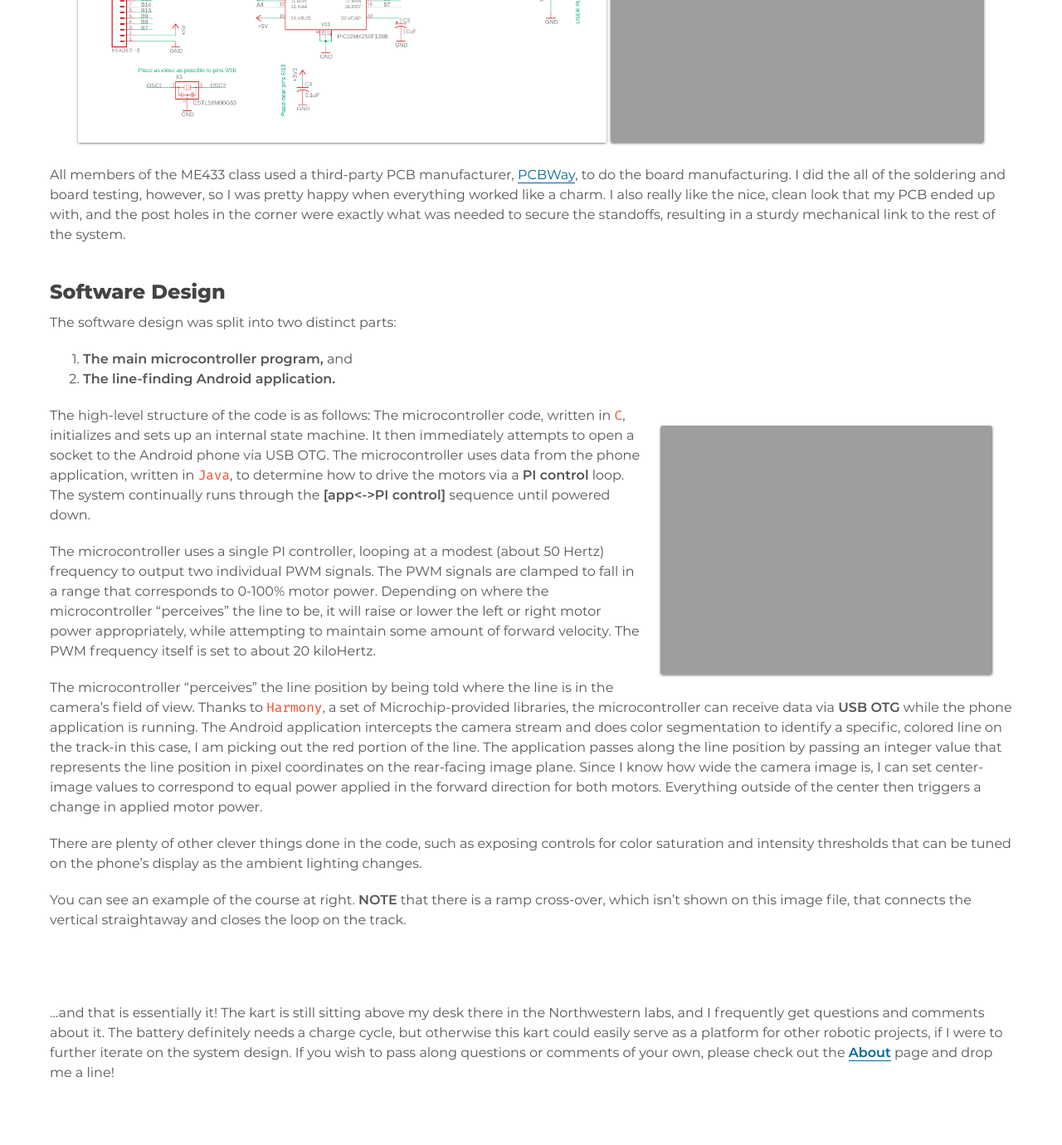
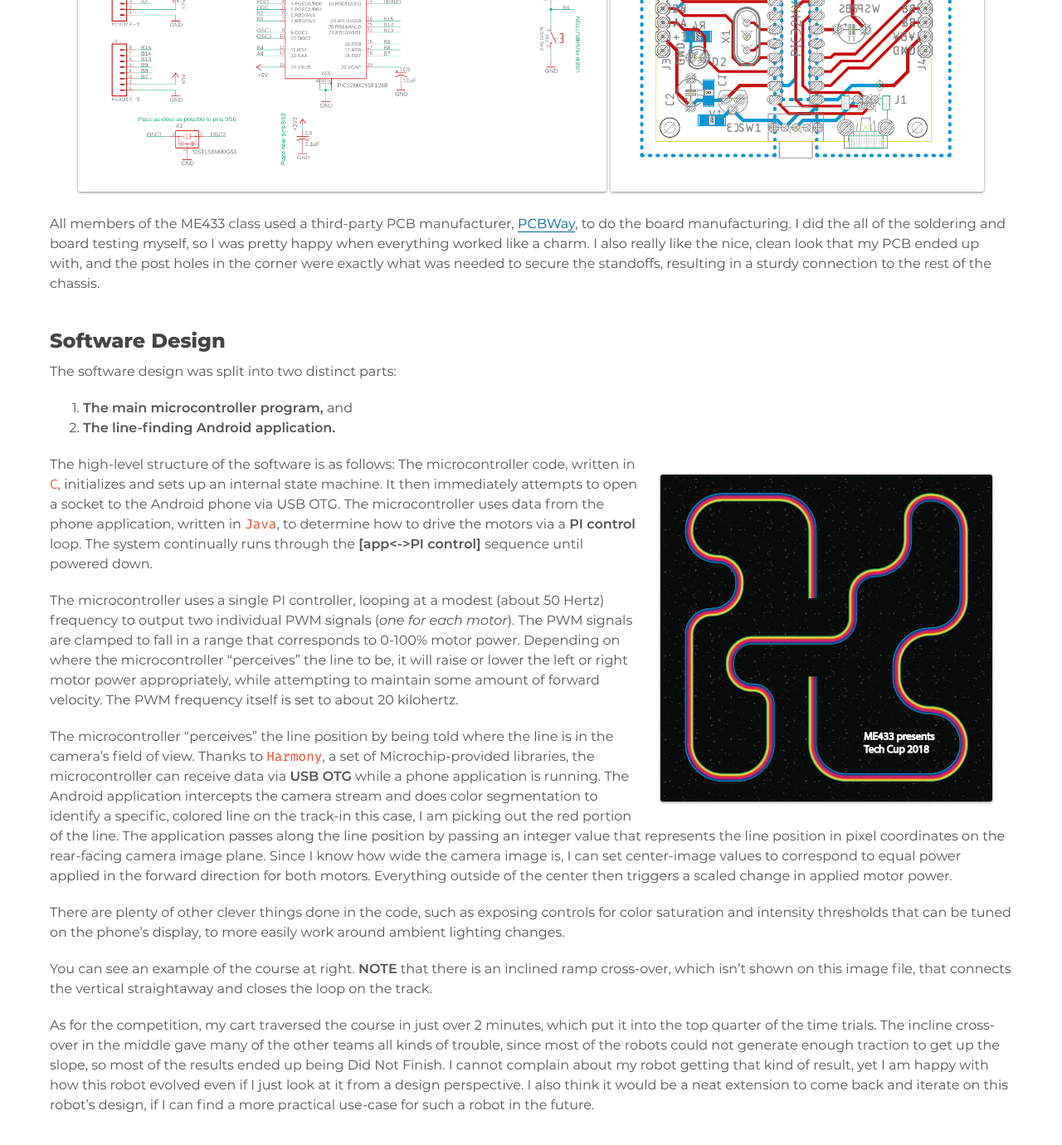
Before and after one commit to spieswl/spieswl.github.io, a Jekyll site: the page built from _projects/2018-06-14-building-a-robot-from-scratch.md, in a window 1280 px wide and 1400 px high, scrolled down 3746 px. Shown: the top 1380 px of the window at 83% size. Built offline with Jekyll 4.4.1, drawn with Linux system fonts in a browser that asks for light colours; some of the changed text lies outside the part shown.

Commit message:
* Moved some images around * Touched up the go-kart robot project write-up

```diff
--- a/_projects/2018-06-14-building-a-robot-from-scratch.md
+++ b/_projects/2018-06-14-building-a-robot-from-scratch.md
@@ -1,23 +1,23 @@
 ---
 layout:             project
-title:              "Building a Robotic Kart from Scratch"
+title:              "Building a Go-Kart Robot from Scratch"
 date:               "2018-06-14"                            # Used for project sorting by date
 
-description:        "Building a robot from nothing involves a lot of work across a variety of disciplines; we go through the full process of building a line-following robot from scratch."
-keywords:           embedded systems, C, android, mechanical engineering, electrical engineering, schematic entry, fabrication, advanced manufacturing, laser cutting, 3D printing, onshape
-tags:               [C, Android, Robotics, Embedded Systems, Mechanical, Electrical, 3D Printing, Laser Cutting, OnShape]
+description:        "Building a robot from nothing crosses a variety of disciplines; I walk through the process of building a simple line-following robot from scratch."
+keywords:           robotics, schematics, mechanical engineering, electrical engineering, programming, fabrication, advanced manufacturing, laser cutting, 3D printing, onshape
+tags:               [Robotics, Schematics]
 
 specifics:
-    images:         "cotton-kandy-kart"                     # This path is project-dependent; don't forget to change it!
+    images:         "cotton-candy-kart"                     # This path is project-dependent; don't forget to change it!
 
 published:          true
 ---
 
-The ultimate aim of a series of Mechatronics courses I took for the MSR program was a project to build a robotic kart from scratch and let it drive autonomously around a race track as part of a design competition. My kart, nicknamed Cotton Kandy (_check out the vehicle color scheme_), was designed and built over the course of several weeks in the Spring of 2018. Every aspect of the kart, including the mechanical design, the electrical controls (with one exception that provided by the class administrator), the software running on the microcontroller and on an Android cell phone, and the assembly of the vehicle was all handled by myself during the lead-up to the competition. As a result, I accrued significant cross-disciplinary design experience...and I had a fantastic time while doing so.
+During my time in Northwestern's **MSR** program, I took a series of Mechatronics courses that covered several different aspects of robot design. The capstone of the series was a design project to build a shoebox-sized robotic go-kart from scratch and program it to drive autonomously around a custom race track. My go-kart (_affectionately nicknamed Cotton Candy after its color scheme_) was designed and built over several weeks worth of time in early 2018. Every aspect of the go-kart creation, including mechanical design, electrical controls (_with one exception that was provided by the class administrator_), the software running on the microcontroller and an attached Android phone, and vehicle assembly, was ultimately my responsibility during the lead-up to the final demonstration. It was a great way to accrue a bunch of cross-disciplinary design experience, and the 'race' at the end was exciting for the chance to see all of the other designs and talk shop about the process.
 
-[Nick Marchuk](http://www.mccormick.northwestern.edu/research-faculty/directory/affiliated/marchuk-nicholas.html), administrator of the Mechatronics classes, started our project span by kicking us off with workshops that focused on a plethora of topics in embedded systems design, such as designing electronics for PCB layout, digital signal processing for sensor noise compensation, sensor fusion, mechanical CAD design, and other topics. He also provided us with a small motor control daughter board, designed to work with our self-designed microcontroller PCBs. Lastly, we were required to create an **[OnShape](https://www.onshape.com/)** profile, as we would be performing our mechanical design through their online CAD system.
+[Nick Marchuk](http://www.mccormick.northwestern.edu/research-faculty/directory/affiliated/marchuk-nicholas.html), administrator of the NU Mechatronics classes, started our series by kicking us off with workshops that focused on a range of topics in robotic systems design, such as designing controls electronics for motor control, digital signal processing for sensor noise compensation, sensor fusion, mechanical CAD design, and other topics. He also provided us with a small motor control daughter board, designed to work with our self-designed microcontroller PCBs. Lastly, we each created an **[OnShape](https://www.onshape.com/)** profile, as we would be performing our mechanical design through their online CAD system.
 
-With the stage set, the rest of this project write-up is going to walk you through all of the discipline areas and talk about my experiences designing each aspect of the kart. First, **[look over at GitHub for the roll-up repository](https://github.com/spieswl/cotton-kandy-kart)** holding mechanical designs (_pardon the PDFs_), electrical schematics, and the necessary software. Note that _**[MPLAB IDE](http://www.microchip.com/mplab/mplab-x-ide)**_ and _**[Android Studio](https://developer.android.com/studio/)**_ were used to perform the programming, and _**[Autodesk EAGLE](https://www.autodesk.com/products/eagle/overview)**_ was used for the electrical schematics and PCB layout.
+With the stage set, the rest of this project write-up just goes through all the discipline-specific areas and talks about my experiences with each. First, look over at GitHub for [the project repository](https://github.com/spieswl/robotic-kart-v1) which holds the mechanical designs, electrical schematics, and the microcontroller and Android application source code. _**[MPLAB IDE](http://www.microchip.com/mplab/mplab-x-ide)**_ and _**[Android Studio](https://developer.android.com/studio/)**_ were used for emdedded device programming, and _**[Autodesk EAGLE](https://www.autodesk.com/products/eagle/overview)**_ was used for the electrical schematics and PCB layout.
 
 <div class="project-image">
     <a href="{{ site.url }}/{{ site.assets.projects }}/{{ page.specifics.images }}/thumb.png">
@@ -37,28 +37,28 @@
     </a>
 </div>
 
-The vehicle itself is a differential-drive system, with the wheels driven by two Chihai **[CHR-16G-050-ABHL](https://www.aliexpress.com/item/Chihai-Motor-CHR-16G-050-ABHL-DC-6V-12V-7PPR-Encoder-Motor-Reducer-Carbon-brush-Gear/32833392055.html)** 12V, 3.3W DC motors and controlled with a **[PIC32MX250F128B](https://www.digikey.com/product-detail/en/microchip-technology/PIC32MX250F128B-I-SP/PIC32MX250F128B-I-SP-ND/3046657)** microcontroller. The Android phone on top (on my vehicle, this phone is a **[OnePlus One](https://en.wikipedia.org/wiki/OnePlus_One#Specifications)** running Android Marshmallow) is needed for its rear-facing camera. My design uses the phone's camera subsystem to perform line acquisition via a custom application written specifically for this project. The rear caster, 12V lithium-ion battery, wheel collets/caps, and miscellaneous wiring and fasteners were all hand-picked, though, in the case of the battery, we were given limited options to choose from. All of the mechanical chassis pieces were designed by myself and either 3D-printed (with PLA) or laser cut (from cast acrylic).
+The vehicle itself is a differential-drive system, with the wheels driven by two Chihai **[CHR-16G-050-ABHL](https://www.aliexpress.com/item/Chihai-Motor-CHR-16G-050-ABHL-DC-6V-12V-7PPR-Encoder-Motor-Reducer-Carbon-brush-Gear/32833392055.html)** 12V, 3.3W DC motors and controlled with a **[PIC32MX250F128B](https://www.digikey.com/product-detail/en/microchip-technology/PIC32MX250F128B-I-SP/PIC32MX250F128B-I-SP-ND/3046657)** microcontroller. The Android phone on top (_on my vehicle, this phone is a **[OnePlus One](https://en.wikipedia.org/wiki/OnePlus_One#Specifications)** running Android Marshmallow_) is needed for its rear-facing camera. The nominal design uses the phone's rear-facing camera to perform line detection via a custom Android application that was sideloaded onto the phone. The rear-most caster, 12V lithium-ion battery, wheel collets/caps, and miscellaneous wiring and fasteners were all hand-picked, although in the battery's case we were given limited options to choose from. All of the mechanical chassis pieces were designed by myself and either 3D-printed (with PLA) or laser cut (from cast acrylic sheets).
 
 <hr>
 
 #### Mechanical Design
 
-The mechanical design of the vehicle was where I was able to get the most creative. All mechanical design was done in OnShape, and you can click on the preview images below to inspect the final detail drawings included in the GitHub repository.
+The mechanical design of the vehicle was where I got most creative. All mechanical design was done in OnShape, and you can click on the preview images below to inspect the final detail drawings (which are included in the GitHub repo).
 
 <div class="project-image">
-    <a href="https://github.com/spieswl/cotton-kandy-kart/blob/master/mech/CKK-WH01-01_DD_v6.pdf">
+    <a href="https://github.com/spieswl/robotic-kart-v1/blob/master/mech/CCK-WH01-01_DD.pdf">
         <img src="{{ site.url }}/{{ site.assets.projects }}/{{ page.specifics.images }}/m1_wheel_design.png" style="width:500px; padding:0px 6px 0px 6px;">
     </a>
-    <a href="https://github.com/spieswl/cotton-kandy-kart/blob/master/mech/CKK-CHAS01-01_DD_v2.pdf">
+    <a href="https://github.com/spieswl/robotic-kart-v1/blob/master/mech/CCK-CHAS01-01_DD.pdf">
         <img src="{{ site.url }}/{{ site.assets.projects }}/{{ page.specifics.images }}/m2_chassis_design.png" style="width:500px; padding:0px 6px 0px 6px;">
     </a>
 </div>
 
-The wheels are a vibrant shade of pink as our 3D printer in the MSR lab ran out of red PLA before I could print any of the wheels out. Even so, I like the use of color throughout (though I wish I had picked out blue wheel hubs, instead of the red hubs I started out with). The twin channels for O-Rings was a particularly savvy idea, as it allowed for more grip and ground contact when compared to a thinner wheel that might only have room for a single channel. The trade-off was a longer print time, but the improved performance was well worth the cost.
+The wheels are a vibrant shade of pink as our 3D printer in the MSR lab only had pink filament available. As it turns out, the use of color gave the finished product a nice look (though I wish I had picked out blue wheel hubs, instead of the red hubs). The twin wheel channels for O-rings was a particularly savvy idea, as it allowed for more grip and ground contact when compared to some of the thinner wheel designs that only had room for a single O-ring. The trade-off was a longer 3D print time, but the improved performance on inclines was well worth the extra time spent on the print bed.
 
-The chassis (both the mounting surface and the front phone support bracket) was cut from a single blue sheet of acrylic. Thanks to the [Ford Engineering Design Center](http://design.northwestern.edu/about/design-facilities/prototyping-lab.html)'s laser cutters, making the mounting holes and other cutout details a breeze to handle. Nearly everything was secured with bolts, washers, and nuts, although the motor power/encoder cables were secured with tie-wraps to keep those from moving around during operation.
+The chassis (both the mounting surface and the front phone support bracket) was cut from a single blue sheet of acrylic. Thanks to the [Ford Engineering Design Center](http://design.northwestern.edu/about/design-facilities/prototyping-lab.html)'s laser cutters, the mounting holes and other cutout details were a breeze to handle. Nearly everything was secured with assorted bolts, washers, and nuts, although the motor power/encoder cables were secured with tie-wraps to keep those from moving around when the kart was driving.
 
-The phone support bracket at the front of the vehicle is sized to elevate the rear-facing camera on the phone just enough to look slightly ahead of the drive axis.
+The phone support bracket at the front of the vehicle was specifically designed to elevate the top portion of the phone. With a slight upward angle to the phone, the rear-facing camera is able to look slightly ahead of the drive axis.
 
 The battery and motors are clamped to the chassis with custom-fit, 3D-printed pieces. The control electronics are on stand-offs to allow some cable routing underneath, and also to provide a secure mounting point to the rest of the body. As a result of all this, excluding the phone, the vehicle has no loose parts.
 
@@ -66,7 +66,7 @@
 
 #### Electrical Design
 
-The electrical design was oriented around several design constraints, most of which involved the need for peripheral motor control and a USB interface to the phone. As mentioned earlier, core processing was handled with a 32-bit **PIC32MX250F128B** microcontroller. The components were sourced from either **DigiKey** or **Sparkfun**, although there were a ton of components laying around the lab that our class was also permitted to use. The left two images show the final, populated, soldered control board, right before I mounted it to the chassis.
+The electrical design was oriented around several design constraints, most of which involved the need for peripheral motor control and a USB OTG interface to the Android phone. As mentioned earlier, core processing was handled with a 32-bit **PIC32MX250F128B** microcontroller. Most components were sourced from either **DigiKey** or **Sparkfun**, although there were a ton of components laying around the lab that our classes were also permitted to use. The left two images show the final, populated, soldered control board, before I mounted it to the chassis.
 
 <div class="project-image">
     <a href="{{ site.url }}/{{ site.assets.projects }}/{{ page.specifics.images }}/05_elecPCB_top.png">
@@ -82,18 +82,18 @@
 
 The supplied daughter board, which had a ready-to-go design for PWM motor control, can be seen on the far right. Our responsibilities were simply to populate the board and plug in the peripherals.
 
-Spacing for the 8-pin header interface provided the only position constraint for the PCB design, though I elected to use surface-mount components in order to cut down the amount of vias needed to route the system. The system design includes the microcontroller, two status LEDs (_one power, one user-configurable_), the power supply, two pushbuttons (_one master reset, one user-configurable_), the programming port, the USB Mini port, and the headers for the motor controller board. Schematic and layout were both done with Eagle, and are linked below.
+Spacing for the 8-pin header interface provided the only position constraint for the PCB design, though I elected to use surface-mount components in order to cut down the amount of vias needed to connect everything. The system design includes the microcontroller, two status LEDs (_one power, one user-configurable_), the power supply, two pushbuttons (_one master reset, one user-configurable_), the programming port, the USB Mini port, and the headers for the motor controller board. Schematic and layout were both done with Eagle, and are shown below.
 
 <div class="project-image">
-    <a href="https://github.com/spieswl/cotton-kandy-kart/blob/master/elec/controller_schematic.pdf">
+    <a href="https://github.com/spieswl/robotic-kart-v1/blob/master/elec/controller_schematic.pdf">
         <img src="{{ site.url }}/{{ site.assets.projects }}/{{ page.specifics.images }}/e1_controller_schematic.png" style="width:637px; padding:0px 0px 0px 0px;">
     </a>
-    <a href="https://github.com/spieswl/cotton-kandy-kart/blob/master/elec/controller_layout.pdf">
+    <a href="https://github.com/spieswl/robotic-kart-v1/blob/master/elec/controller_layout.pdf">
         <img src="{{ site.url }}/{{ site.assets.projects }}/{{ page.specifics.images }}/e2_controller_layout.png" style="width:450px; padding:0px 0px 0px 0px;">
     </a>
 </div>
 
-All members of the ME433 class used a third-party PCB manufacturer, [PCBWay](https://www.pcbway.com/), to do the board manufacturing. I did the all of the soldering and board testing, however, so I was pretty happy when everything worked like a charm. I also really like the nice, clean look that my PCB ended up with, and the post holes in the corner were exactly what was needed to secure the standoffs, resulting in a sturdy mechanical link to the rest of the system.
+All members of the ME433 class used a third-party PCB manufacturer, [PCBWay](https://www.pcbway.com/), to do the board manufacturing. I did the all of the soldering and board testing myself, so I was pretty happy when everything worked like a charm. I also really like the nice, clean look that my PCB ended up with, and the post holes in the corner were exactly what was needed to secure the standoffs, resulting in a sturdy connection to the rest of the chassis.
 
 <hr>
 
@@ -110,18 +110,14 @@
     </a>
 </div>
 
-The high-level structure of the code is as follows: The microcontroller code, written in `C`, initializes and sets up an internal state machine. It then immediately attempts to open a socket to the Android phone via USB OTG. The microcontroller uses data from the phone application, written in `Java`, to determine how to drive the motors via a **PI control** loop. The system continually runs through the **[app<->PI control]** sequence until powered down.
+The high-level structure of the software is as follows: The microcontroller code, written in `C`, initializes and sets up an internal state machine. It then immediately attempts to open a socket to the Android phone via USB OTG. The microcontroller uses data from the phone application, written in `Java`, to determine how to drive the motors via a **PI control** loop. The system continually runs through the **[app<->PI control]** sequence until powered down.
 
-The microcontroller uses a single PI controller, looping at a modest (about 50 Hertz) frequency to output two individual PWM signals. The PWM signals are clamped to fall in a range that corresponds to 0-100% motor power. Depending on where the microcontroller "perceives" the line to be, it will raise or lower the left or right motor power appropriately, while attempting to maintain some amount of forward velocity. The PWM frequency itself is set to about 20 kiloHertz.
+The microcontroller uses a single PI controller, looping at a modest (about 50 Hertz) frequency to output two individual PWM signals (_one for each motor_). The PWM signals are clamped to fall in a range that corresponds to 0-100% motor power. Depending on where the microcontroller "perceives" the line to be, it will raise or lower the left or right motor power appropriately, while attempting to maintain some amount of forward velocity. The PWM frequency itself is set to about 20 kilohertz.
 
-The microcontroller "perceives" the line position by being told where the line is in the camera's field of view. Thanks to `Harmony`, a set of Microchip-provided libraries, the microcontroller can receive data via **USB OTG** while the phone application is running. The Android application intercepts the camera stream and does color segmentation to identify a specific, colored line on the track-in this case, I am picking out the red portion of the line. The application passes along the line position by passing an integer value that represents the line position in pixel coordinates on the rear-facing image plane.  Since I know how wide the camera image is, I can set center-image values to correspond to equal power applied in the forward direction for both motors. Everything outside of the center then triggers a change in applied motor power.
+The microcontroller "perceives" the line position by being told where the line is in the camera's field of view. Thanks to `Harmony`, a set of Microchip-provided libraries, the microcontroller can receive data via **USB OTG** while a phone application is running. The Android application intercepts the camera stream and does color segmentation to identify a specific, colored line on the track-in this case, I am picking out the red portion of the line. The application passes along the line position by passing an integer value that represents the line position in pixel coordinates on the rear-facing camera image plane. Since I know how wide the camera image is, I can set center-image values to correspond to equal power applied in the forward direction for both motors. Everything outside of the center then triggers a scaled  change in applied motor power.
 
-There are plenty of other clever things done in the code, such as exposing controls for color saturation and intensity thresholds that can be tuned on the phone's display as the ambient lighting changes.
+There are plenty of other clever things done in the code, such as exposing controls for color saturation and intensity thresholds that can be tuned on the phone's display, to more easily work around ambient lighting changes.
 
-You can see an example of the course at right. **NOTE** that there is a ramp cross-over, which isn't shown on this image file, that connects the vertical straightaway and closes the loop on the track.
+You can see an example of the course at right. **NOTE** that there is an inclined ramp cross-over, which isn't shown on this image file, that connects the vertical straightaway and closes the loop on the track.
 
-<br>
-<br>
-
-
-...and that is essentially it! The kart is still sitting above my desk there in the Northwestern labs, and I frequently get questions and comments about it. The battery definitely needs a charge cycle, but otherwise this kart could easily serve as a platform for other robotic projects, if I were to further iterate on the system design. If you wish to pass along questions or comments of your own, please check out the **[About]({{site.url}}/about)** page and drop me a line!
+As for the competition, my cart traversed the course in just over 2 minutes, which put it into the top quarter of the time trials. The incline cross-over in the middle gave many of the other teams all kinds of trouble, since most of the robots could not generate enough traction to get up the slope, so most of the results ended up being Did Not Finish. I cannot complain about my robot getting that kind of result, yet I am happy with how this robot evolved even if I just look at it from a design perspective. I also think it would be a neat extension to come back and iterate on this robot's design, if I can find a more practical use-case for such a robot in the future.
```
Also changed, not shown: assets/images/projects/cotton-candy-kart/05_elecPCB_top.png (renamed from assets/images/projects/cotton-kandy-kart/05_elecPCB_top.png), assets/images/projects/cotton-candy-kart/06_elecPCB_bottom.png (renamed from assets/images/projects/cotton-kandy-kart/06_elecPCB_bottom.png), assets/images/projects/cotton-candy-kart/07_motorPCB_top.png (renamed from assets/images/projects/cotton-kandy-kart/07_motorPCB_top.png), assets/images/projects/cotton-candy-kart/08_techcuptrack.png (added), assets/images/projects/cotton-candy-kart/e1_controller_schematic.png (renamed from assets/images/projects/cotton-kandy-kart/e1_controller_schematic.png), assets/images/projects/cotton-candy-kart/e2_controller_layout.png (added), assets/images/projects/cotton-candy-kart/m1_wheel_design.png (added), assets/images/projects/cotton-candy-kart/m2_chassis_design.png (added), 14 other files.
